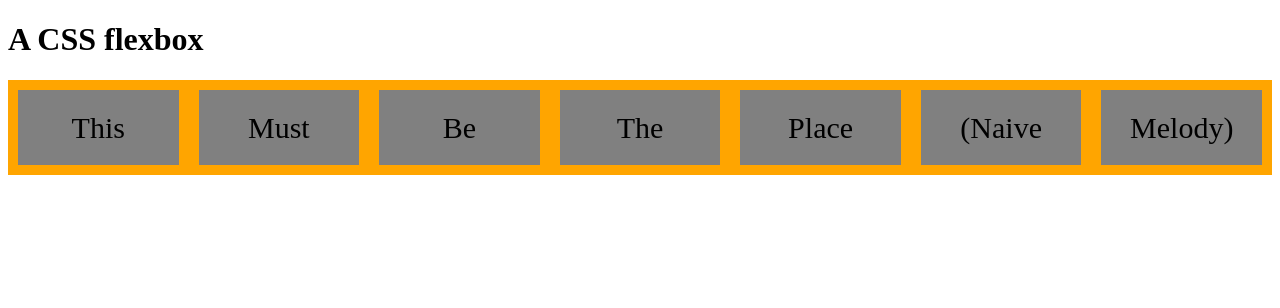
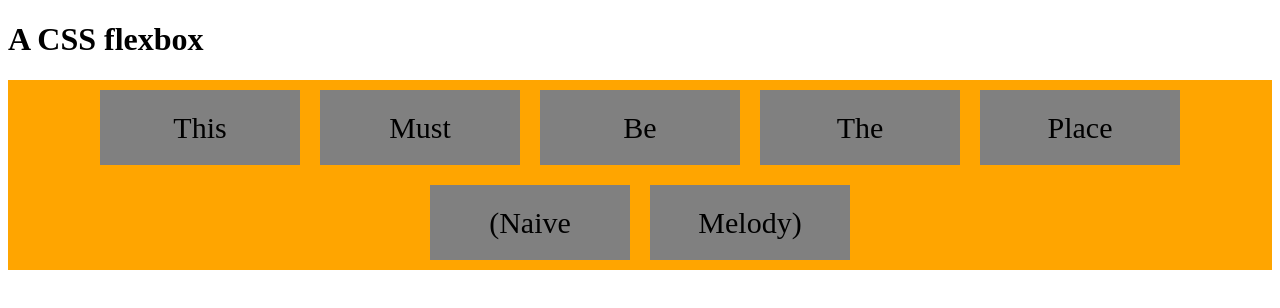
Before and after one commit to micoo227/html-and-css-pratice, a plain HTML site: page index.html in a window 1280 px wide. Drawn offline with Linux system fonts and the light colour scheme.

Commit message:
Made flex wrap and justified content

```diff
--- a/exercise.css
+++ b/exercise.css
@@ -1,6 +1,7 @@
 .flex-container {
   display: flex;
-  flex-wrap: nowrap;
+  flex-wrap: wrap;
+  justify-content: center;
   background-color: orange;
 }
 
```
